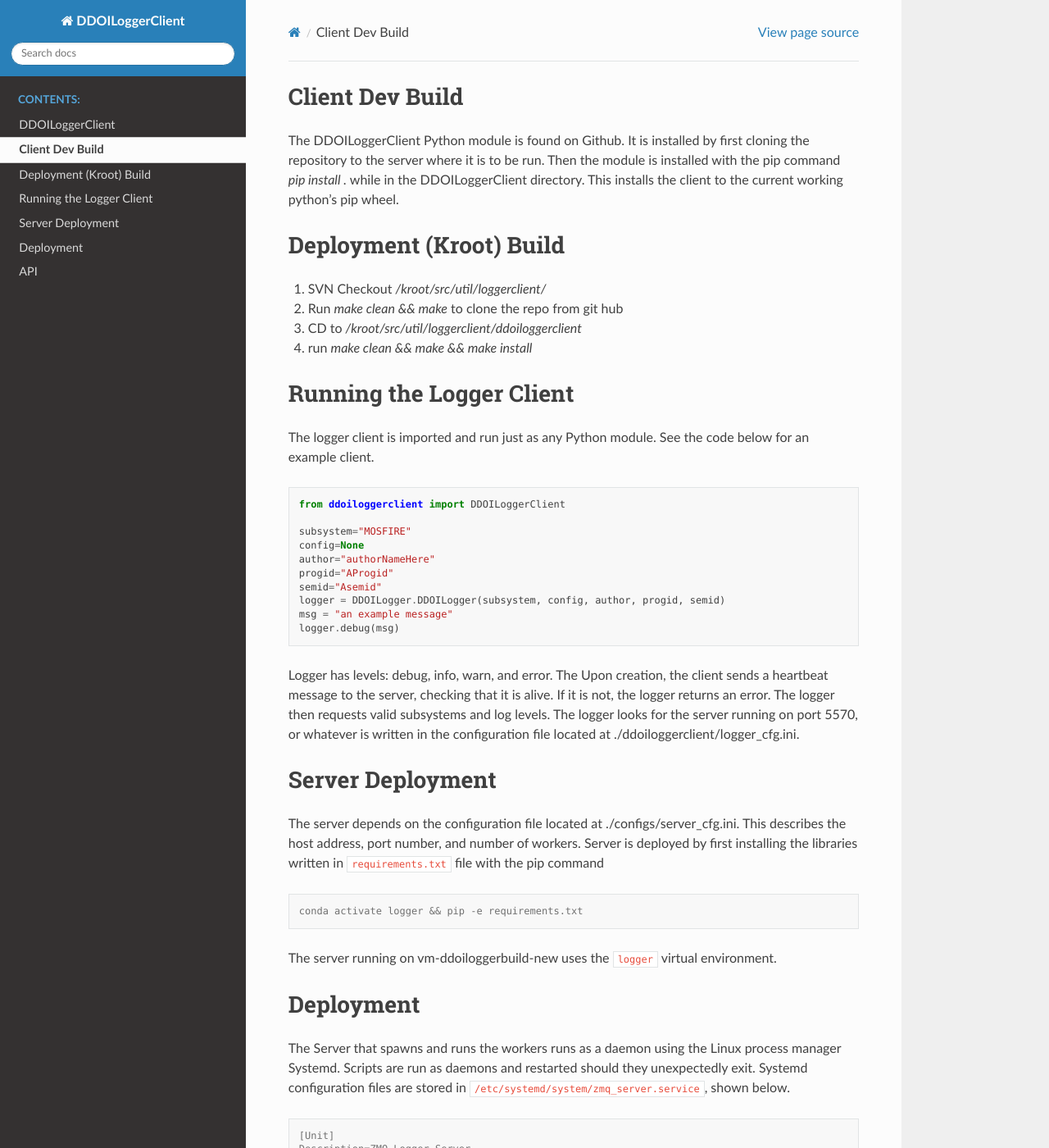
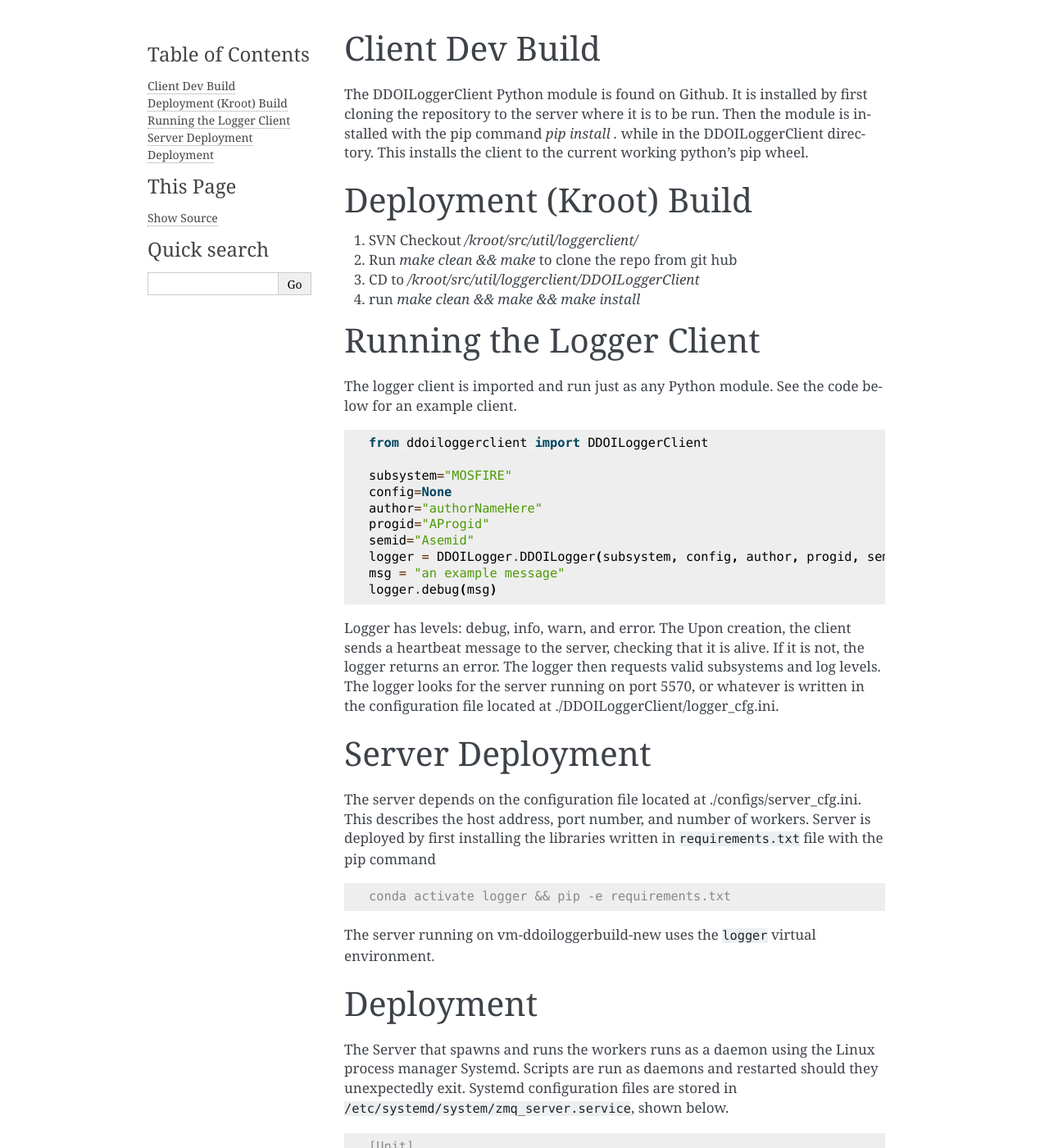
Before and after one commit to KeckObservatory/DDOILoggerClient, a Sphinx documentation site: the page built from docs/build.rst, in a window 1280 px wide and 1400 px high. Shown: the whole window at 82% size. Built offline with Sphinx 7.4.7, drawn with Linux system fonts in a browser that asks for light colours; some of the changed text lies outside the part shown.

```diff
--- a/docs/build.rst
+++ b/docs/build.rst
@@ -12,7 +12,7 @@
 
 1. SVN Checkout `/kroot/src/util/loggerclient/`
 2. Run `make clean && make` to clone the repo from git hub
-3. CD to `/kroot/src/util/loggerclient/ddoiloggerclient`
+3. CD to `/kroot/src/util/loggerclient/DDOILoggerClient`
 4. run `make clean && make && make install`
 
 Running the Logger Client
@@ -39,7 +39,7 @@
 The Upon creation, the client sends a heartbeat message to the server, checking that it is alive.
 If it is not, the logger returns an error. The logger then requests valid subsystems
 and log levels. The logger looks for the server running on port 5570, or whatever is written in
-the configuration file located at ./ddoiloggerclient/logger_cfg.ini.
+the configuration file located at ./DDOILoggerClient/logger_cfg.ini.
 
 
 Server Deployment
--- a/docs/conf.py
+++ b/docs/conf.py
@@ -12,7 +12,7 @@
 #
 import os
 import sys
-sys.path.insert(0, os.path.abspath('../ddoiloggerclient'))
+sys.path.insert(0, os.path.abspath('../DDOILoggerClient'))
 
 
 # -- Project information -----------------------------------------------------
@@ -49,7 +49,7 @@
 # The theme to use for HTML and HTML Help pages.  See the documentation for
 # a list of builtin themes.
 #
-html_theme = 'sphinx_rtd_theme'
+# html_theme = 'sphinx_rtd_theme'
 
 
 # Add any paths that contain custom static files (such as style sheets) here,
```
Also changed, not shown: docs/ddoiloggerclient.rst (+4 -4 lines), docs/modules.rst (line endings or trailing spaces).
